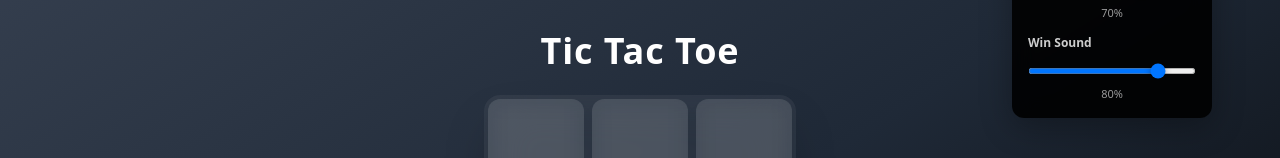
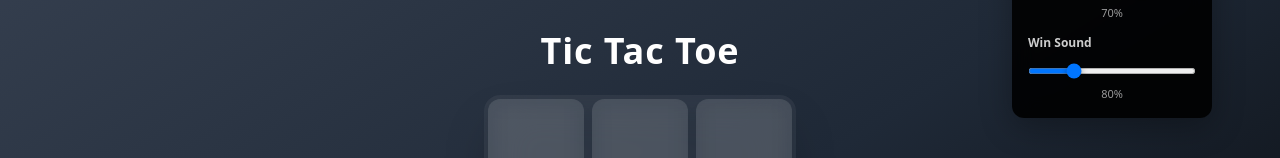
Before and after one commit to ShivanshRajput/TicTacToe_Vibe_Coded, a plain HTML site: page index.html in a window 1280 px wide. Both pictures are taken after a click on the button 1192 px from the left and 36 px from the top of the page. Shown: the part 127-285 px from the top of the page. Drawn offline with nearby package versions, Linux system fonts and the light colour scheme.

Commit message:
solved high win sound

```diff
--- a/index.html
+++ b/index.html
@@ -236,7 +236,7 @@
         <input type="range" id="clickVolumeSlider" class="volume-slider" min="0" max="100" value="70">
         <div id="clickVolumeValue" class="volume-value">70%</div>
         <div class="volume-label" style="margin-top: 12px;">Win Sound</div>
-        <input type="range" id="winVolumeSlider" class="volume-slider" min="0" max="100" value="80">
+        <input type="range" id="winVolumeSlider" class="volume-slider" min="0" max="100" value="25">
         <div id="winVolumeValue" class="volume-value">80%</div>
       </div>
     </div>
```
